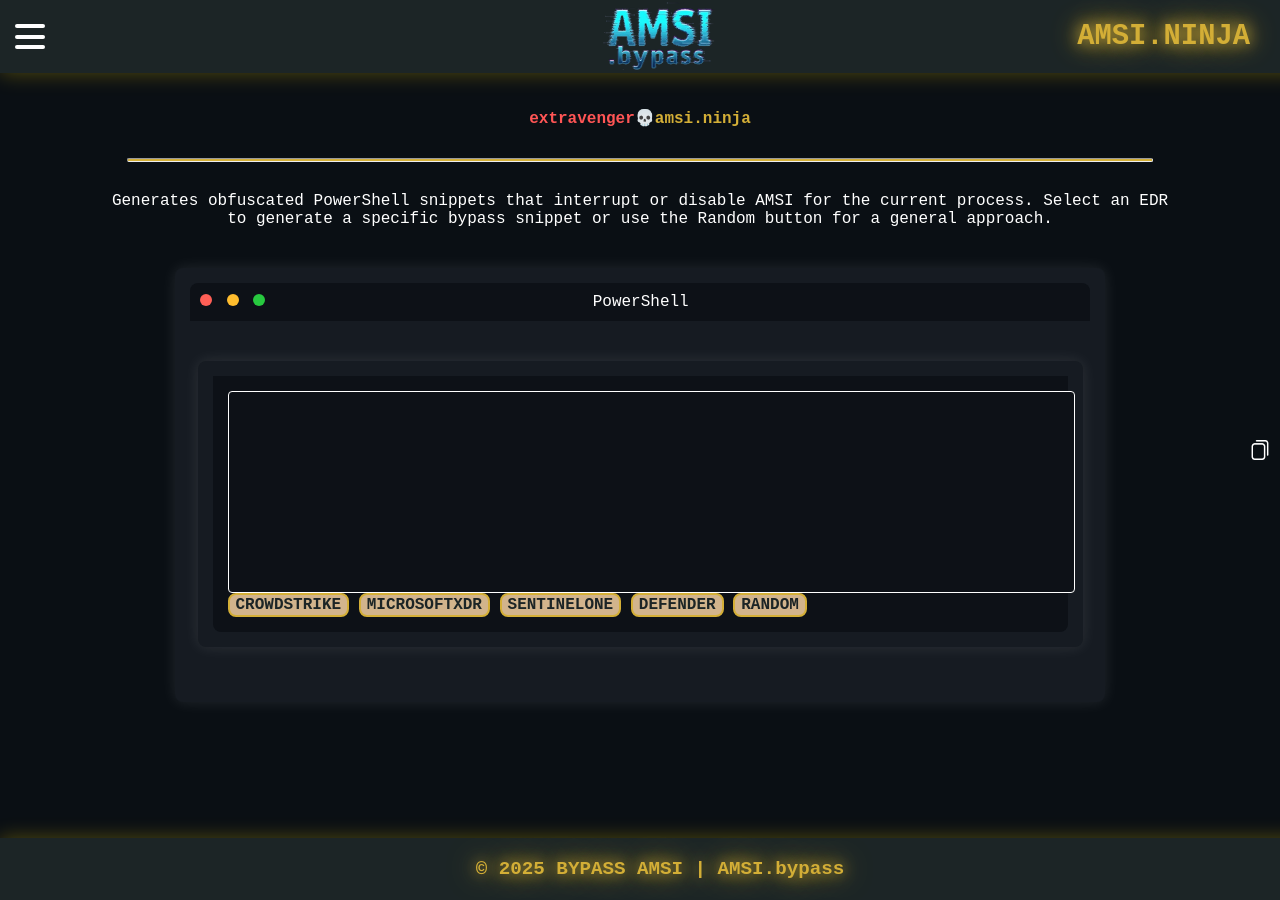
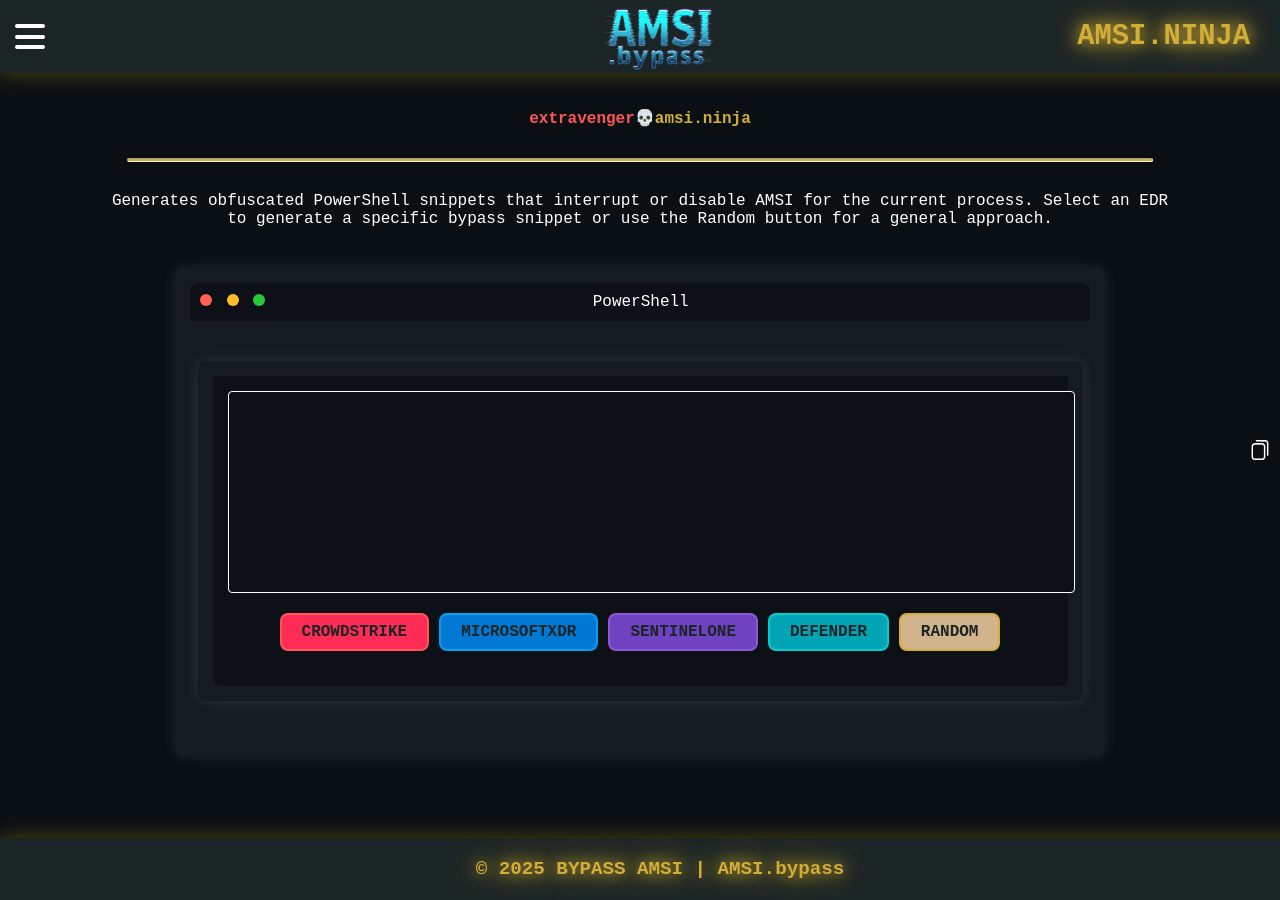
Before and after one commit to Extravenger/extravenger.github.io, a Jekyll site: the page amsininja/index.html, which Jekyll copies as it is, in a window 1280 px wide. Built offline with Jekyll 4.4.1, drawn with Linux system fonts in a browser that asks for light colours.

Commit message:
Update style.css

```diff
--- a/amsininja/css/style.css
+++ b/amsininja/css/style.css
@@ -1,7 +1,7 @@
 /* General Reset and Base Styles */
 body {
     background-color: #0a0f14;
-    color: #FFFFFF; /* Updated to white to match the text in the image */
+    color: #FFFFFF;
     font-family: 'Courier New', Courier, monospace;
     margin: 0;
     padding: 0;
@@ -12,7 +12,7 @@
     display: flex;
     justify-content: flex-end;
     align-items: center;
-    background: #1C2526; /* Updated to a dark gray-black to match the image */
+    background: #1C2526;
     padding: 20px;
     box-shadow: 0 0 20px rgba(255, 215, 0, 0.3);
     position: fixed;
@@ -24,8 +24,8 @@
 .logo-container {
     font-size: 1.8rem;
     font-weight: bold;
-    color: #D4AF37; /* Updated to gold to match the logo in the image */
-    text-shadow: 0 0 10px #D4AF37, 0 0 20px #D4AF37; /* Adjusted shadow to match gold tone */
+    color: #D4AF37;
+    text-shadow: 0 0 10px #D4AF37, 0 0 20px #D4AF37;
     animation: flicker 1.5s infinite alternate;
 }
 
@@ -55,14 +55,14 @@
     height: 25px;
     cursor: pointer;
     padding: 5px;
-    border-radius: 8px;
+    border-radius:8px;
     transition: transform 0.3s ease-in-out;
     position: absolute;
     left: 10px;
 }
 
 .burger div {
-    background-color: #FFFFFF; /* Updated to white to match the image */
+    background-color: #FFFFFF;
     width: 100%;
     height: 4px;
     border-radius: 4px;
@@ -87,7 +87,7 @@
     flex-direction: column;
     align-items: center;
     width: 250px;
-    background-color: rgba(28, 37, 38, 0.95); /* Updated to match the dark background */
+    background-color: rgba(28, 37, 38, 0.95);
     height: 100vh;
     position: fixed;
     left: -250px;
@@ -163,21 +163,21 @@
 
 .nav-links a {
     text-decoration: none;
-    color: #FFFFFF; /* Updated to white to match the navigation links */
+    color: #FFFFFF;
     font-size: 1.1em;
     padding: 12px 20px;
     border-radius: 6px;
-    background: transparent; /* Removed gradient to match the flat style */
-    box-shadow: none; /* Removed shadow to match the image */
+    background: transparent;
+    box-shadow: none;
     display: block;
     transition: all 0.3s ease-in-out;
 }
 
 .nav-links a:hover {
     background: transparent;
-    color: #D4AF37; /* Updated hover to gold to match the theme */
-    border: none; /* Removed border to match the image */
-    box-shadow: none; /* Removed shadow to match the image */
+    color: #D4AF37;
+    border: none;
+    box-shadow: none;
     transform: translateX(8px);
 }
 
@@ -223,8 +223,8 @@
     width: 100%;
     height: 180px;
     background-color: #0d1117;
-    border: 1px solid #FFFFFF; /* Updated to white to match the theme */
-    color: #FFFFFF; /* Updated to white */
+    border: 1px solid #FFFFFF;
+    color: #FFFFFF;
     padding: 10px;
     border-radius: 4px;
     overflow-y: auto;
@@ -249,66 +249,95 @@
     opacity: 0;
     transition: opacity 0.5s ease;
     font-size: 14px;
-    color: #D4AF37; /* Updated to gold to match the theme */
+    color: #D4AF37;
     margin-left: 10px;
 }
 
-/* Generate Buttons */
-.copy-container {
+/* EDR Buttons Container */
+.edr-buttons-container {
     display: flex;
-    flex-direction: column;
-    gap: 8px;
+    flex-wrap: wrap;
+    gap: 10px;
     justify-content: center;
-    align-items: center;
-    margin-bottom: -40px;
+    margin: 20px 0;
 }
 
-.button-container {
-    display: flex;
-    align-items: center;
-    gap: 8px;
-}
-
+/* Generate Buttons */
 .generate-btn {
     font-size: 16px;
     cursor: pointer;
-    border: 2px solid #D4AF37; /* Updated to gold to match the button border */
-    background-color: #D2B48C; /* Updated to beige to match the button in the image */
-    color: #1C2526; /* Updated to dark color for contrast */
+    border: 2px solid #D4AF37;
+    background-color: #D2B48C;
+    color: #1C2526;
     border-radius: 8px;
     font-family: 'Courier New', monospace;
     font-weight: bold;
     text-transform: uppercase;
     transition: all 0.3s ease-in-out;
+    padding: 8px 20px;
 }
 
 .generate-btn:hover {
-    background-color: #D4AF37; /* Updated to gold on hover */
-    color: #FFFFFF; /* Updated to white for contrast */
+    background-color: #D4AF37;
+    color: #FFFFFF;
     border: 2px solid #FFFFFF;
 }
 
 .generate-btn:active {
     background-color: #FFFFFF;
-    border: 2px solid #D4AF37; /* Updated to gold */
+    border: 2px solid #D4AF37;
     transform: scale(0.98);
 }
 
-.size-button-generate {
-    padding: 8px 48px;
+/* EDR-specific Button Styles */
+.crowdstrike-btn {
+    background-color: #FF2D55;
+    border-color: #FF5555;
 }
 
-.icon-generate {
-    width: 24px;
-    height: 24px;
+.crowdstrike-btn:hover {
+    background-color: #FF5555;
+    border-color: #FFFFFF;
 }
 
-.color-play {
-    filter: invert(35%) sepia(100%) saturate(1000%) hue-rotate(90deg);
+.microsoftxdr-btn {
+    background-color: #0078D4;
+    border-color: #00A1F1;
 }
 
-.icon-position-generate {
-    margin-top: 1px;
+.microsoftxdr-btn:hover {
+    background-color: #00A1F1;
+    border-color: #FFFFFF;
+}
+
+.sentinelone-btn {
+    background-color: #6F42C1;
+    border-color: #8A5AD5;
+}
+
+.sentinelone-btn:hover {
+    background-color: #8A5AD5;
+    border-color: #FFFFFF;
+}
+
+.defender-btn {
+    background-color: #00A4B4;
+    border-color: #00CED1;
+}
+
+.defender-btn:hover {
+    background-color: #00CED1;
+    border-color: #FFFFFF;
+}
+
+.random-btn {
+    background-color: #D2B48C;
+    border-color: #D4AF37;
+}
+
+.random-btn:hover {
+    background-color: #D4AF37;
+    border-color: #FFFFFF;
 }
 
 /* Terminal Overlay */
@@ -392,12 +421,12 @@
 }
 
 .host {
-    color: #D4AF37; /* Updated to gold to match the theme */
+    color: #D4AF37;
     font-weight: bold;
 }
 
 .command-page {
-    color: #FFFFFF; /* Updated to white */
+    color: #FFFFFF;
     font-weight: bold;
 }
 
@@ -413,7 +442,7 @@
 .styled-divider {
     width: 0%;
     height: 2px;
-    background: #D4AF37; /* Updated to gold to match the theme */
+    background: #D4AF37;
     margin: 30px auto;
     border-radius: 5px;
     animation: expand 1s ease-in-out forwards;
@@ -429,7 +458,7 @@
     display: flex;
     justify-content: center;
     align-items: center;
-    background: #1C2526; /* Updated to match the header background */
+    background: #1C2526;
     padding: 20px;
     box-shadow: 0 0 20px rgba(255, 215, 0, 0.3);
     position: fixed;
@@ -440,14 +469,14 @@
 .footer-text {
     font-size: 1.2rem;
     font-weight: bold;
-    color: #D4AF37; /* Updated to gold to match the theme */
-    text-shadow: 0 0 10px #D4AF37, 0 0 20px #D4AF37; /* Adjusted shadow to match gold tone */
+    color: #D4AF37;
+    text-shadow: 0 0 10px #D4AF37, 0 0 20px #D4AF37;
     animation: flicker 1.5s infinite alternate;
 }
 
 /* Syntax Highlighting */
 .comment { color: #569CD6; font-style: italic; }
-.command { color: #D4AF37; /* Updated to gold to match the theme */ font-weight: bold; }
+.command { color: #D4AF37; font-weight: bold; }
 .parameter { color: #888888; font-weight: bold; }
 .value { color: #FF5555; }
 .operator { color: #C586C0; }
@@ -474,7 +503,7 @@
         margin-top: -8%;
     }
 
-    aside {
+    .aside {
         width: 200px;
         left: -200px;
     }
@@ -503,13 +532,9 @@
         padding: 6px 12px;
     }
 
-    .icon-generate {
-        width: 20px;
-        height: 20px;
-    }
-
-    .size-button-generate {
-        padding: 6px 37px;
+    .edr-buttons-container {
+        flex-direction: column;
+        align-items: center;
     }
 
     .slider-container {
@@ -591,11 +616,6 @@
         padding: 5px 10px;
     }
 
-    .icon-generate {
-        width: 18px;
-        height: 18px;
-    }
-
     .slider-container {
         margin-top: 40px;
         margin-bottom: -40px;
```
